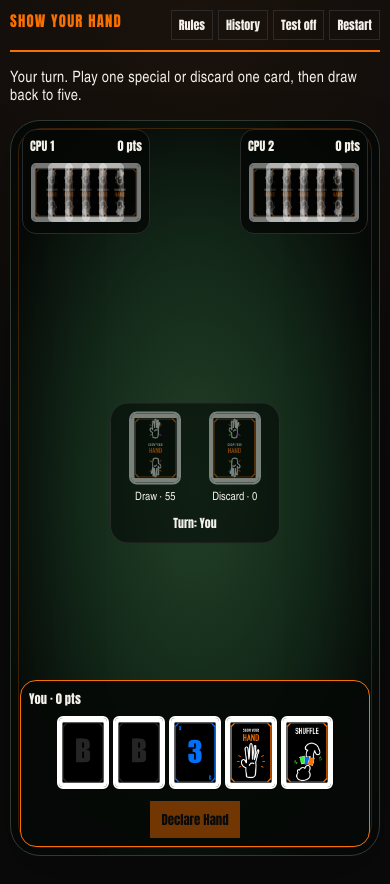
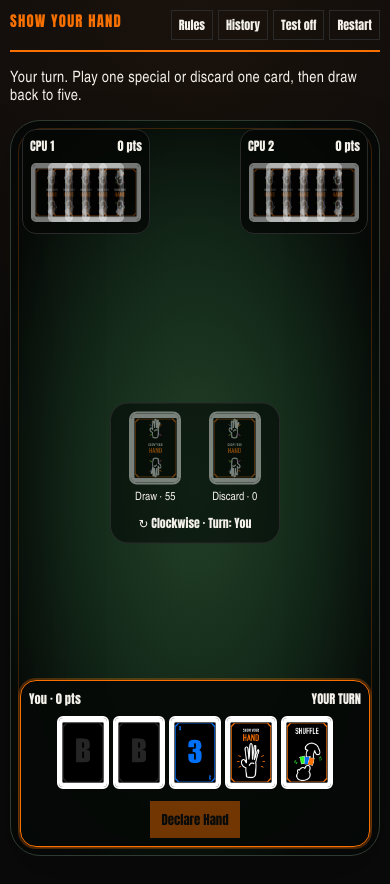
Before and after one commit to BTheCoderr/show-your-hand, a React (Vite) app: page / in a window 390 px wide. Both pictures are taken after a click on the button "Start Game". Built offline with nearby package versions, Linux system fonts and the light colour scheme.

Commit message:
Build responsive card-table seating for 2-6 players

```diff
--- a/src/App.tsx
+++ b/src/App.tsx
@@ -23,14 +23,19 @@ function apply(state: GameState, action: Action): GameState {
 }
 
 function opponentSeatClass(index: number, total: number) {
-  if (total <= 1) return 'is-top'
-  if (total === 2) return index === 0 ? 'is-top-left' : 'is-top-right'
-  return ['is-left', 'is-top', 'is-right'][index] ?? 'is-top'
+  const layouts: Record<number, string[]> = {
+    1: ['is-top'],
+    2: ['is-top-left', 'is-top-right'],
+    3: ['is-left', 'is-top', 'is-right'],
+    4: ['is-left', 'is-top-left', 'is-top-right', 'is-right'],
+    5: ['is-left', 'is-top-left', 'is-top', 'is-top-right', 'is-right'],
+  }
+  return layouts[total]?.[index] ?? 'is-top'
 }
 
 export function App() {
   const saved = useMemo(() => loadMatch(), [])
-  const [menuCount, setMenuCount] = useState<1 | 2 | 3>(2)
+  const [menuCount, setMenuCount] = useState<1 | 2 | 3 | 4 | 5>(2)
   const [menuTest, setMenuTest] = useState(false)
   const [showStart, setShowStart] = useState(() => !saved || saved.phase.type === 'menu')
   const [state, setState] = useState<GameState>(() => saved ?? emptyMenuState())
@@ -141,7 +146,10 @@ export function App() {
                   >
                     <header>
                       <span>{player.name}</span>
-                      <b>{player.score} pts</b>
+                      <span className="syh-seat-meta">
+                        <b>{player.score} pts</b>
+                        {active ? <span className="syh-turn-chip">TURN</span> : null}
+                      </span>
                     </header>
                     <div className="syh-row">
                       {handCards(state, player.id).map((card) => (
@@ -217,7 +225,8 @@ export function App() {
             </div>
             <div className="syh-status">
               <p>
-                Turn: <b>{nameOf(state, currentPlayer(state).id)}</b>
+                <span className="syh-clockwise">↻ Clockwise</span>
+                <span> · Turn: <b>{nameOf(state, currentPlayer(state).id)}</b></span>
               </p>
               <ul>
                 {state.players.map((player) => (
@@ -276,12 +285,21 @@ export function App() {
             </section>
           ) : null}
 
-          <section className="syh-you">
+          <section
+            className={`syh-you ${
+              state.players[state.currentPlayerIndex].id === 'human' ? 'is-active' : ''
+            }`}
+          >
             <header>
               <span>You · {playerById(state, 'human').score} pts</span>
-              {scoreHand(handCards(state, 'human')) ? (
-                <em>Scoring hand ready</em>
-              ) : null}
+              <span className="syh-you-meta">
+                {scoreHand(handCards(state, 'human')) ? (
+                  <em>Scoring hand ready</em>
+                ) : null}
+                {state.players[state.currentPlayerIndex].id === 'human' ? (
+                  <span className="syh-turn-chip">YOUR TURN</span>
+                ) : null}
+              </span>
             </header>
             <div className="syh-row is-you">
               {handCards(state, 'human').map((card) => (
```
